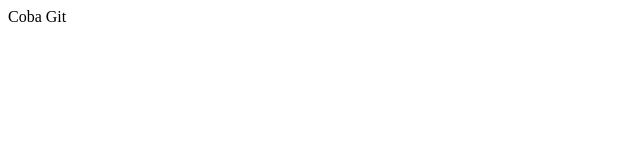
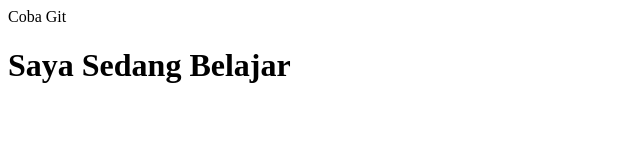
Before and after one commit to InDivaWeTrust/Repo-local, a plain HTML site: page index.html in a window 1280 px wide. Shown: the whole page, without its empty margins (0-640 px from the left). Drawn offline with Linux system fonts and the light colour scheme.

Commit message:
mengubah isi file index dan menambahkan file style.css

```diff
--- a/index.html
+++ b/index.html
@@ -6,6 +6,6 @@
     <title>Coba Git</title>
 </head>
 <body>
-
+<h1>Saya Sedang Belajar</h1>
 </body>
 </html>
--- /dev/null
+++ b/style.css
@@ -0,0 +1,3 @@
+body{
+    font-family: arial;
+}
```
